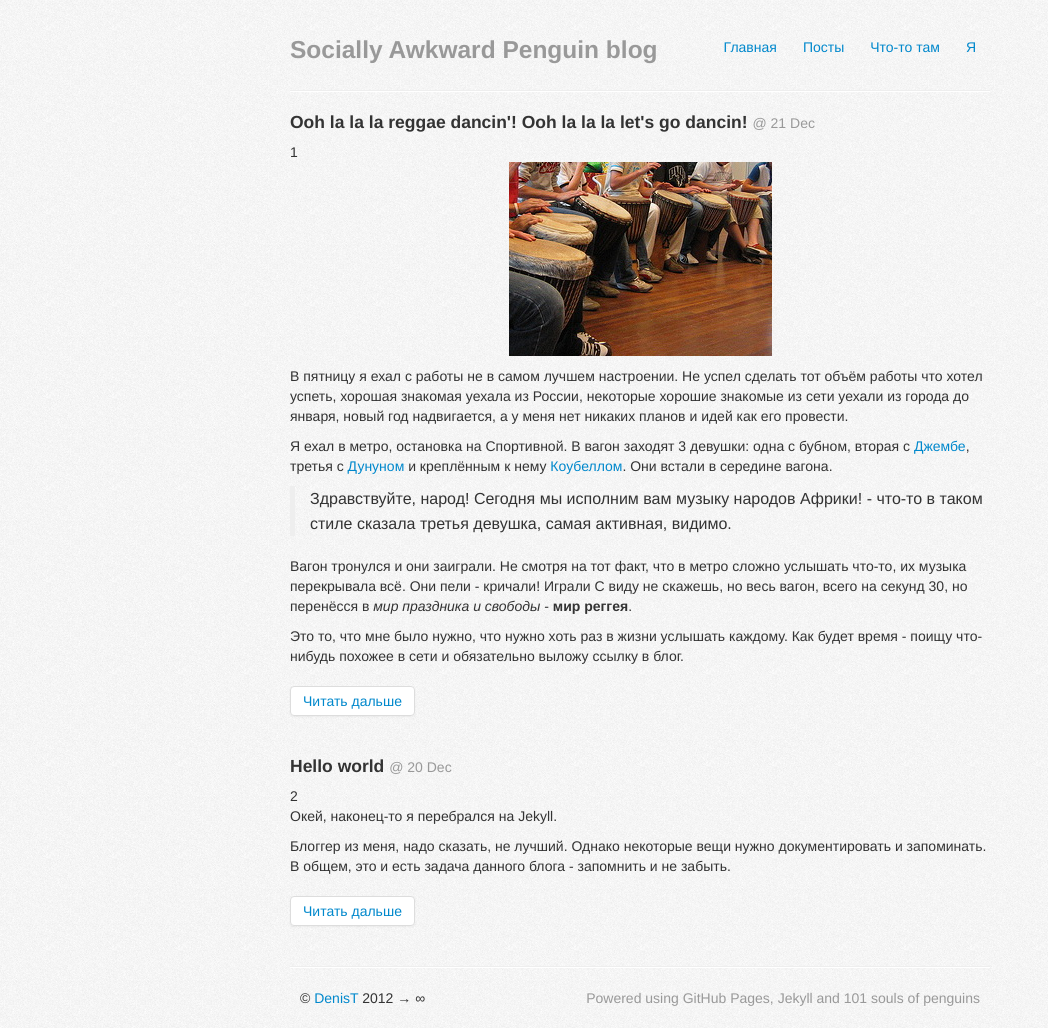
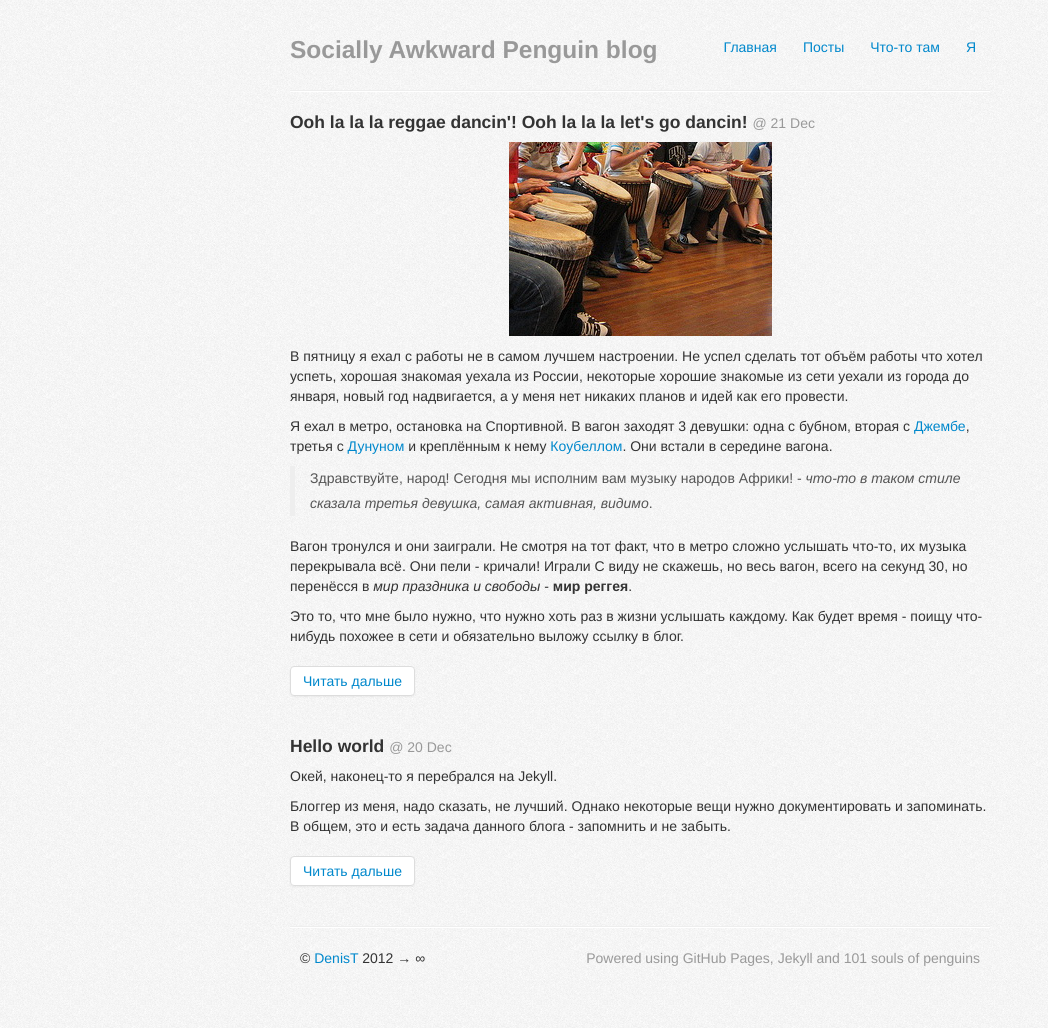
Before and after one commit to iorlas/iorlas.github.com, a Jekyll site: the page built from index.html, in a window 1280 px wide. Shown: the whole page, without its empty margins (0-1048 px from the left). Built offline with Jekyll 4.4.1, drawn with Linux system fonts in a browser that asks for light colours; Markdown is read by kramdown in place of the engine named in the settings; after the commit the page ends 988 px from its top, so only the background shows below that.

Commit message:
Added hack for excerpts, damn github uses onld liquid version, it contains no split filter. Also, few style fixes for blockquote.

```diff
--- /dev/null
+++ b/_includes/post_excerpt_github_hack.html
@@ -0,0 +1,11 @@
+{% if post.content contains '<!-- more -->' %}
+
+<div>
+  {{ post.content | replace: "<!-- more -->", "<!-- more" }}
+  -->
+</div>
+
+{% else %}
+
+  <div>{{ post.content }}</div>
+{% endif %}
--- a/_posts/2012-12-21-ooh-la-la.markdown
+++ b/_posts/2012-12-21-ooh-la-la.markdown
@@ -11,7 +11,7 @@
 
 Я ехал в метро, остановка на Спортивной. В вагон заходят 3 девушки: одна с бубном, вторая с [Джембе](http://ru.wikipedia.org/wiki/%D0%94%D0%B6%D0%B5%D0%BC%D0%B1%D0%B5), третья c [Дунуном](http://en.wikipedia.org/wiki/Dunun) и креплённым к нему [Коубеллом](http://ru.wikipedia.org/wiki/%D0%9A%D0%BE%D0%B2%D0%B1%D0%B5%D0%BB%D0%BB). Они встали в середине вагона.
 
-> Здравствуйте, народ! Сегодня мы исполним вам музыку народов Африки! - что-то в таком стиле сказала третья девушка, самая активная, видимо.
+> Здравствуйте, народ! Сегодня мы исполним вам музыку народов Африки! - *что-то в таком стиле сказала третья девушка, самая активная, видимо*.
 
 Вагон тронулся и они заиграли. Не смотря на тот факт, что в метро сложно услышать что-то, их музыка перекрывала всё. Они пели - кричали! Играли  С виду не скажешь, но весь вагон, всего на секунд 30, но перенёсся в *мир праздника и свободы* - **мир реггея**.
 
--- a/assets/css/style.css
+++ b/assets/css/style.css
@@ -37,6 +37,15 @@
   margin-top: 28px;
 }
 
+blockquote p{
+  color: #555;
+  font-size: 14px;
+}
+blockquote {
+  color: #555;
+  font-size: 14px;
+}
+
 blockquote.top-quote p{
   font-size: 14px;
 /*  font-style: italic;*/
--- a/index.html
+++ b/index.html
@@ -4,8 +4,7 @@
 {% for post in site.posts limit:5 %}
   <div class="post">
     <h4>{{ post.title }} <small style="white-space:nowrap;">@ {{ post.date | date: "%d %b" }}</small></h4>
-    <div>{{ post.content | split: "<!-- more -->" | size }}</div>
-    <div>{{ post.content | split: "<!-- more -->" | first }}</div>
+    {% include post_excerpt_github_hack.html %}
     <div class="pagination">
       <ul><li><a href="{{ post.url }}">Читать дальше</a></li></ul>
     </div>
```
